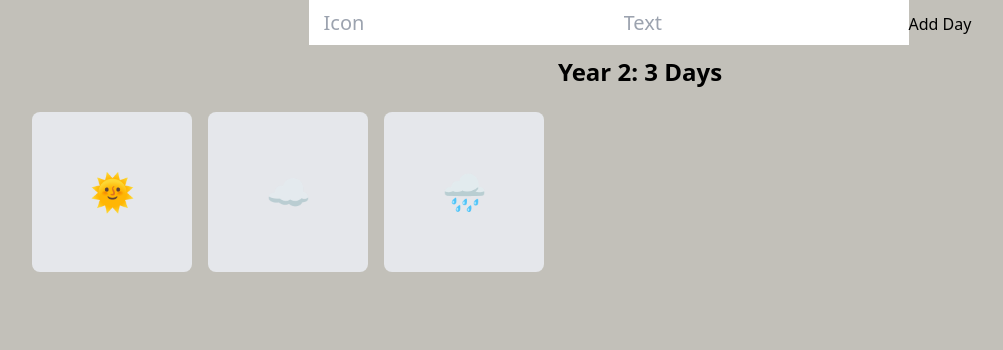
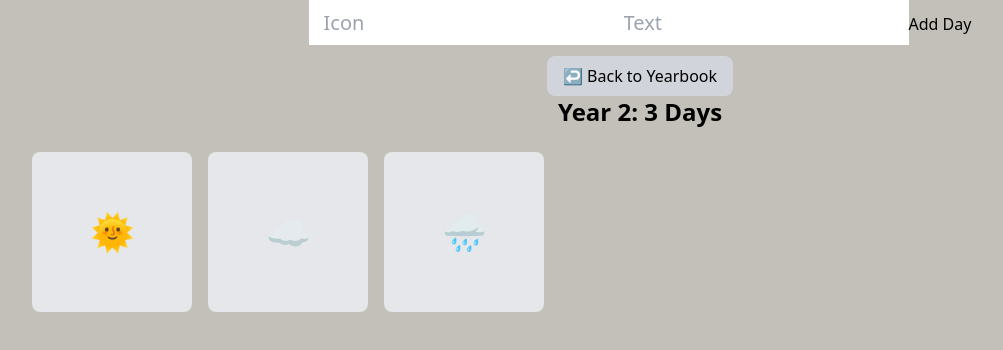
Before and after one commit to Hardelzs/year-book, a React (Vite) app: page /entry in a window 1280 px wide. Shown: the top 350 px of the page, without its empty margins (0-1003 px from the left). Built offline with nearby package versions, Linux system fonts and the light colour scheme.

Commit message:
Inserted the bug

```diff
--- a/src/App.jsx
+++ b/src/App.jsx
@@ -9,7 +9,7 @@ function App() {
   return (
     <Router>
       <Routes>
-        <Route path="/" element={<YearBook></YearBook>} />
+        <Route path="/" element={<YearBook />} />
         <Route path="/entry" element={<EntryPage/>} />
         <Route path="/Year1" element={<Year1/>} />
         <Route path="/Profile" element={<Profile/>} />
--- a/src/Components/EntryPage.jsx
+++ b/src/Components/EntryPage.jsx
@@ -1,6 +1,8 @@
 import { useState } from "react";
+import { useNavigate } from "react-router-dom";
 
 const EntryPage = () => {
+  const navigate = useNavigate();
   const [days, setDays] = useState([
     { id: 1, icon: "🌞", text: "Day 1: A sunny start!" },
     { id: 2, icon: "☁️", text: "Day 2: Cloudy skies." },
@@ -22,7 +24,9 @@ const EntryPage = () => {
   };
 
   const handleEditDay = (id, updatedDay) => {
-    setDays(days.map((day) => (day.id === id ? { ...day, ...updatedDay } : day)));
+    setDays(
+      days.map((day) => (day.id === id ? { ...day, ...updatedDay } : day))
+    );
   };
 
   const handleDeleteDay = (id) => {
@@ -31,6 +35,12 @@ const EntryPage = () => {
 
   return (
     <div className="flex flex-col items-center mt-14">
+      <button
+        onClick={() => navigate("/")}
+        className="absolutr top-5 left-5 bg-gray-300 px-4 py-2 rounded-lg hover:bg-gray-400 "
+      >
+        ↩️ Back to Yearbook
+      </button>
       <h1 className="text-2xl font-bold mb-6">Year 2: {days.length} Days</h1>
       <div className="grid grid-cols-4 md:grid-cols-7 gap-4">
         {days.map((day) => (
```
